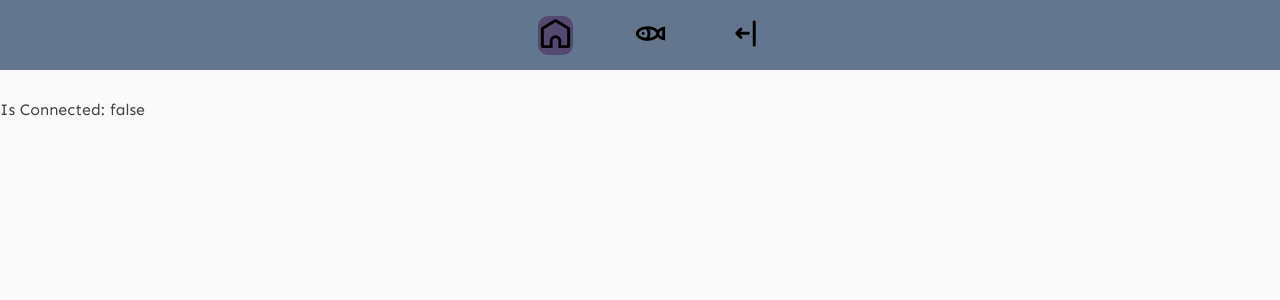
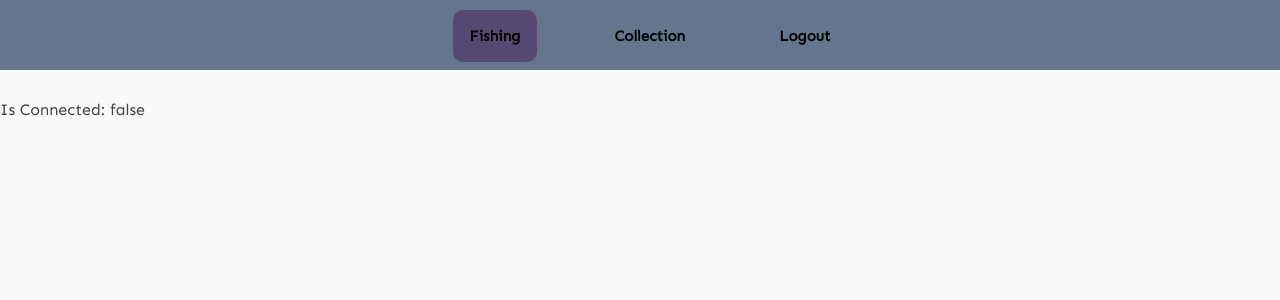
Before and after one commit to kanedu828/pond-web, a React (Create React App) app: page / in a window 1280 px wide. Shown: the top 300 px of the page. Built offline with nearby package versions, Linux system fonts and the light colour scheme; no server answers.

Commit message:
remove icons for topbar

```diff
--- a/src/components/TopBar.tsx
+++ b/src/components/TopBar.tsx
@@ -22,13 +22,13 @@ export default function TopBar(props: TopBarProps) {
     return (
         <div className='topbar-container'>
             <NavLink className='topbar-button' to='/'>
-                <img className='topbar-icon' src={homeIcon}/>
+                Fishing
             </NavLink>
             <NavLink className='topbar-button' to='/collection'>
-                <img className='topbar-icon' src={fishIcon}/>
+                Collection
             </NavLink>
             <NavLink onClick={logOut} className='topbar-button' to='/login'>
-                <img className='topbar-icon' src={logoutIcon}/>
+                Logout
             </NavLink>
         </div>
     );
--- a/src/styles/topbar.css
+++ b/src/styles/topbar.css
@@ -18,6 +18,8 @@
     font-weight: bold;
     font-size: 15px;
     border-radius: 10px;
+    padding: 17px;
+    text-decoration: none;
 }
 
 .connection-status {
```
